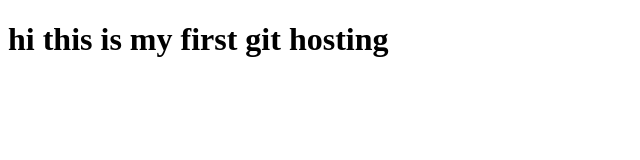
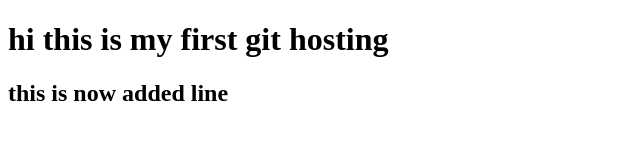
Before and after one commit to sivateja1995/sivateja1995.github.io, a plain HTML site: page index.html in a window 1280 px wide. Shown: the whole page, without its empty margins (0-640 px from the left). Drawn offline with Linux system fonts and the light colour scheme.

Commit message:
Update index.html

```diff
--- a/index.html
+++ b/index.html
@@ -9,6 +9,7 @@
 <body>
 
     <h1>hi this is my first git hosting</h1>
+    <h2>this is now added line</h2>
 
 </body>
 </html>
```
